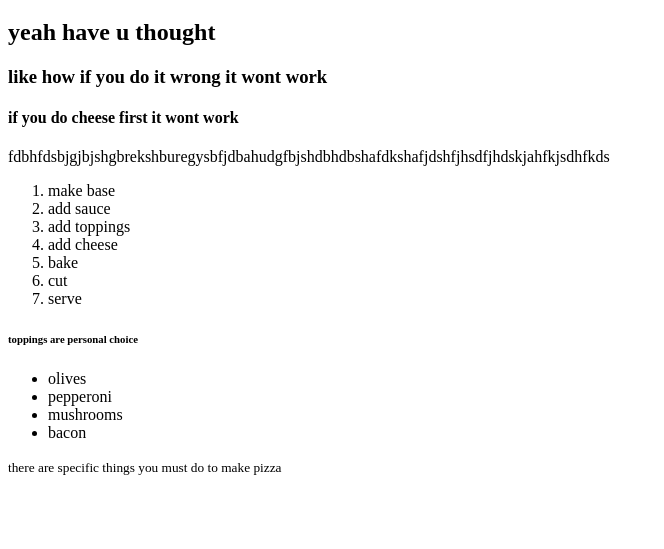
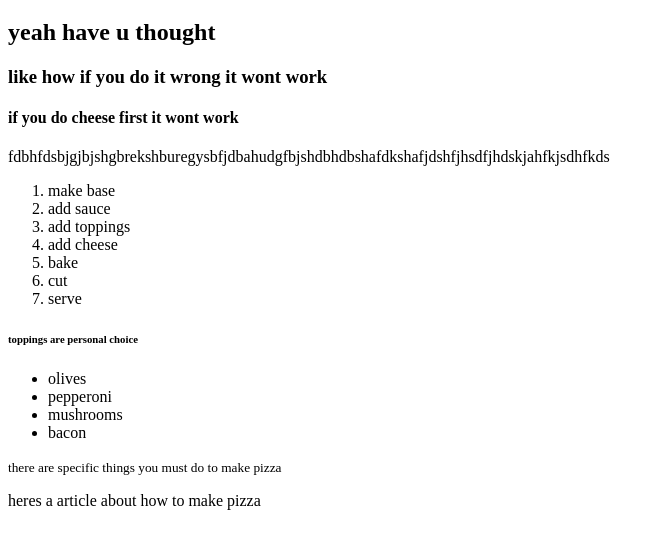
Before and after one commit to Squindle/HTML-CSS-cake-task, a plain HTML site: page index.html in a window 1280 px wide. Shown: the part 61-610 px from the top of the page, without its empty margins (0-664 px from the left). Drawn offline with Linux system fonts and the light colour scheme.

Commit message:
with link

```diff
--- a/index.html
+++ b/index.html
@@ -29,6 +29,6 @@
     <li>bacon</li>
 </ul>
 <p><small>there are specific things you must do to make pizza</small></p>
-
+<p>heres a article <a href="https://www.bbcgoodfood.com/howto/guide/what-makes-perfect-pizza" target="_blank"></a> about how to make pizza </a></p>
 </body>
 </html>
```
